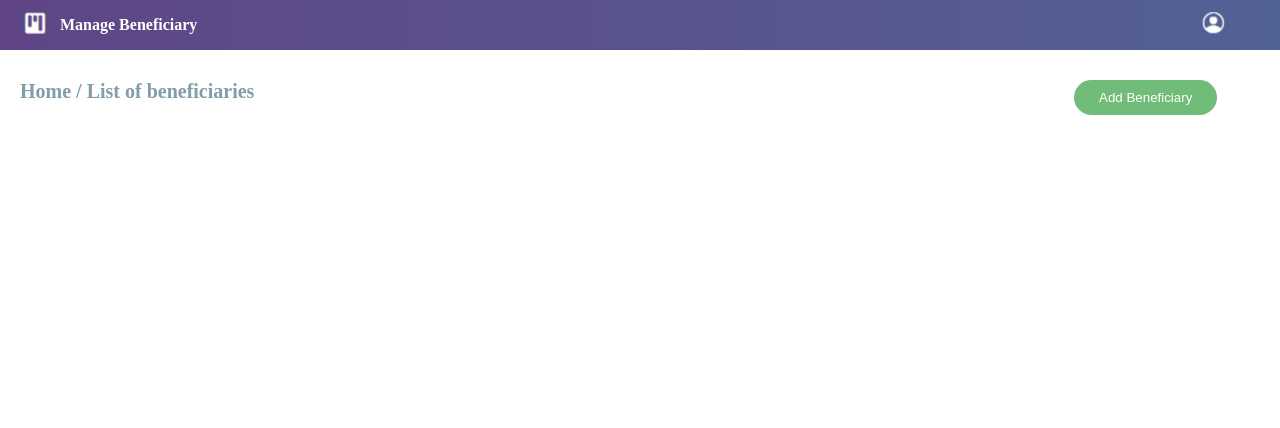
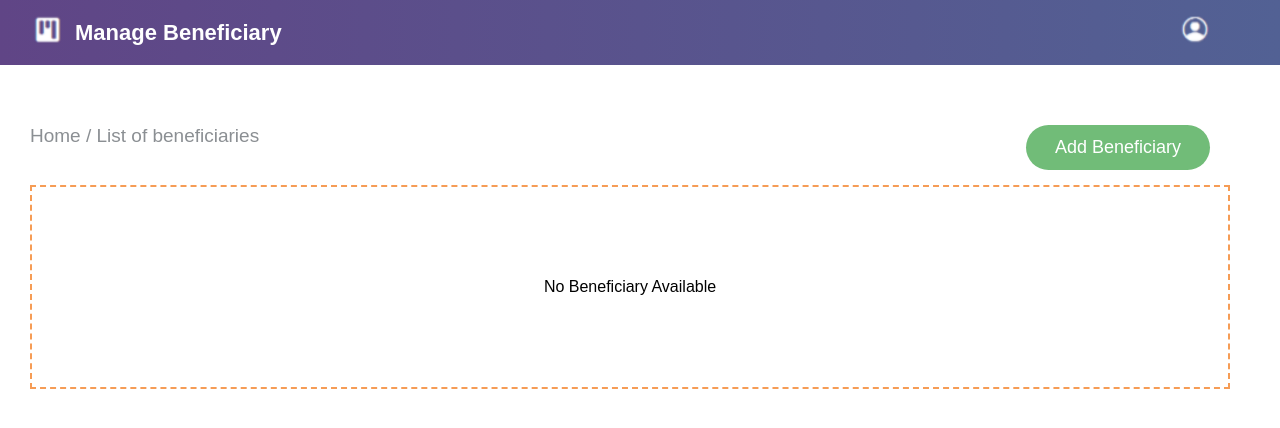
Before and after one commit to 92iruhd-hsetir/online-banking, a React (Create React App) app: page / in a window 1280 px wide. Both pictures are taken after a click on the button "Manage Beneficiary". Shown: the top 428 px of the page. Built offline with nearby package versions, Linux system fonts and the light colour scheme.

Commit message:
update manage beneficiary screen for no data and table data

```diff
--- a/public/css/style.css
+++ b/public/css/style.css
@@ -2,53 +2,109 @@
     margin: 0;
     padding: 0;
 }
+
+#online_banking {
+    font-family: sans-serif;
+    font-size: 16px;
+}
+
+.container_wrap {
+    padding: 60px 50px 0 30px;
+}
+
+.nodata_container {
+    height: 200px;
+    line-height: 200px;
+    text-align: center;
+    border: 2px dashed #f69c55;
+}
+
 .header__wrap {
-    padding: 0px 20px;
-    height: 50px;
+    padding: 0px 30px;
+    height: 65px;
     background-image: linear-gradient(to right, #604586, #526194);
     color: #fff;
+    font-size: 22px;
     font-weight: bold;
 }
+
+.header__wrap img {
+    height: 35px;
+    width: auto;
+}
+
 .header__container, .section__container {
     display: flex;
     flex-wrap: wrap;
     height: 100%;
 }
+
 .header__logo, .header__title, .header__profile {
     align-content: center;
 }
+
 .header__lhs {
     display: inline-flex;
-    flex-basis: 95%;
+    flex-basis: 94%;
 }
+
 .header__rhs {
     display: inline-flex;
-    flex-basis: 5%;
+    flex-basis: 6%;
 }
+
 .header__logo {
     margin-right: 10px;
 }
-.section__wrap {
-    padding: 30px 20px 0px 20px;
-}
+
 .section__lhs {
     display: inline-flex;
-    flex-basis: 85%;
-    color: #819caa;
+    flex-basis: 83%;
+    color: #8b8f93;
     text-align: left;
-    font-weight: bold;
-    font-size: 20px;
+    font-size: 19px;
 }
+
 .section__rhs {
     display: inline-flex;
-    flex-basis: 15%;
+    flex-basis: 17%;
     text-align: right;
 }
+
 .green_btn {
     background: #71bc78;
     color: #fff;
-    border-radius: 20px;
+    font-size: 18px;
+    border-radius: 25px;
     align-content: center;
-    padding: 10px 25px;
+    padding: 12px 29px;
     border: 0;
+    cursor: pointer;
 }
+
+.table_wrap {
+    padding-top: 15px;
+}
+
+.beneficiary_table {
+    width: 100%;
+    text-align: left;
+    padding: 0px 20px;
+    border-collapse: collapse;
+}
+
+.beneficiary_table tr {
+    border-bottom: 1px solid #e0e4e7;
+}
+
+.beneficiary_table th, .beneficiary_table td {
+    padding: 8px 10px 16px 10px;
+}
+
+.beneficiary_table tbody tr:hover {
+    background-color: #ececec;
+}
+
+.beneficiary_table img.actions {
+    cursor: pointer;
+}
--- a/src/common/config.js
+++ b/src/common/config.js
@@ -7,4 +7,32 @@
     "manageBeneficiary": "/manage-beneficiary"
 }
 
+config.beneficiaryColumns = [
+    {
+        head_title: "#",
+        key_name: "rno",
+    },
+    {
+        head_title: "Full Name",
+        key_name: "full_name",
+    },
+    {
+        head_title: "Address",
+        key_name: "address",
+    },
+    {
+        head_title: "Country",
+        key_name: "country_name",
+    },
+    {
+        head_title: "PinCode",
+        key_name: "pincode",
+    },
+    {
+        head_title: "",
+        key_name: "",
+        showActions: true
+    }
+]
+
 export default config;
--- /dev/null
+++ b/src/components/beneficiaryTable/index.js
@@ -0,0 +1,74 @@
+import React from "react";
+import NoData from "../noData";
+
+const Actions = () => {
+    return <>
+        <img
+            className="actions"
+            src="/images/actions/edit.png"
+            alt="edit"
+            loading="lazy"
+        />
+        <img
+            className="actions"
+            src="/images/actions/delete.png"
+            alt="delete"
+            loading="lazy"
+        />
+        <img
+            className="actions"
+            src="/images/actions/view.png"
+            alt="view"
+            loading="lazy"
+        />
+    </>
+}
+
+const BeneficiaryTable = ({ columns, data }) => {
+    return <>
+        <div className="table_wrap">
+            {
+                (data && data.length)
+                    ? <table className="beneficiary_table">
+                        <thead>
+                            <tr>
+                                {
+                                    columns.map(c => {
+                                        return <>
+                                            <th>{c.head_title}</th>
+                                        </>
+                                    })
+                                }
+                            </tr>
+                        </thead>
+                        <tbody>
+                            {
+                                data.map(d => {
+                                    return <tr>
+                                        {
+                                            columns.map(c => {
+                                                if (c.showActions) {
+                                                    return <>
+                                                        <td><Actions /></td>
+                                                    </>
+                                                } else if (c.key_name) {
+                                                    return <>
+                                                        <td>{d[c.key_name]}</td>
+                                                    </>
+                                                } else {
+                                                    return "-";
+                                                }
+                                            })
+                                        }
+                                    </tr>
+                                })
+                            }
+                        </tbody>
+                    </table>
+                    : <NoData message={"No Beneficiary Available"} />
+            }
+        </div>
+    </>
+}
+
+export default BeneficiaryTable;
--- /dev/null
+++ b/src/components/noData/index.js
@@ -0,0 +1,11 @@
+import React from "react";
+
+const NoData = ({message}) => {
+    return <>
+        <div className="nodata_container">
+            <span>{message}</span>
+        </div>
+    </>
+}
+
+export default NoData;
--- a/src/pages/home/index.js
+++ b/src/pages/home/index.js
@@ -12,7 +12,9 @@
     }
     return <>
         <TopBar title={"Home"} />
-        <TopSection text={"Welcome User!"} showBtn={true} btnTxt={"Manage Beneficiary"} clickHandler={onManageClick} />
+        <div className="container_wrap">
+            <TopSection text={"Welcome User!"} showBtn={true} btnTxt={"Manage Beneficiary"} clickHandler={onManageClick} />
+        </div>
     </>
 }
 
--- a/src/pages/manageBeneficiary/index.js
+++ b/src/pages/manageBeneficiary/index.js
@@ -1,14 +1,20 @@
 import React from "react";
 import TopBar from "../../components/topBar";
 import TopSection from "../../components/topSection";
+import BeneficiaryTable from "../../components/beneficiaryTable";
+import config from "../../common/config";
 
 const ManageBeneficiary = () => {
     const addBtnClickHandler = () => {
         console.log("open beneficiary form");
     }
+    const data = [];
     return <>
         <TopBar title={"Manage Beneficiary"} />
-        <TopSection text={"Home / List of beneficiaries"} showBtn={true} btnTxt={"Add Beneficiary"} clickHandler={addBtnClickHandler} />
+        <div className="container_wrap">
+            <TopSection text={"Home / List of beneficiaries"} showBtn={true} btnTxt={"Add Beneficiary"} clickHandler={addBtnClickHandler} />
+            <BeneficiaryTable columns={config.beneficiaryColumns} data={data} />
+        </div>
     </>
 }
 
```
